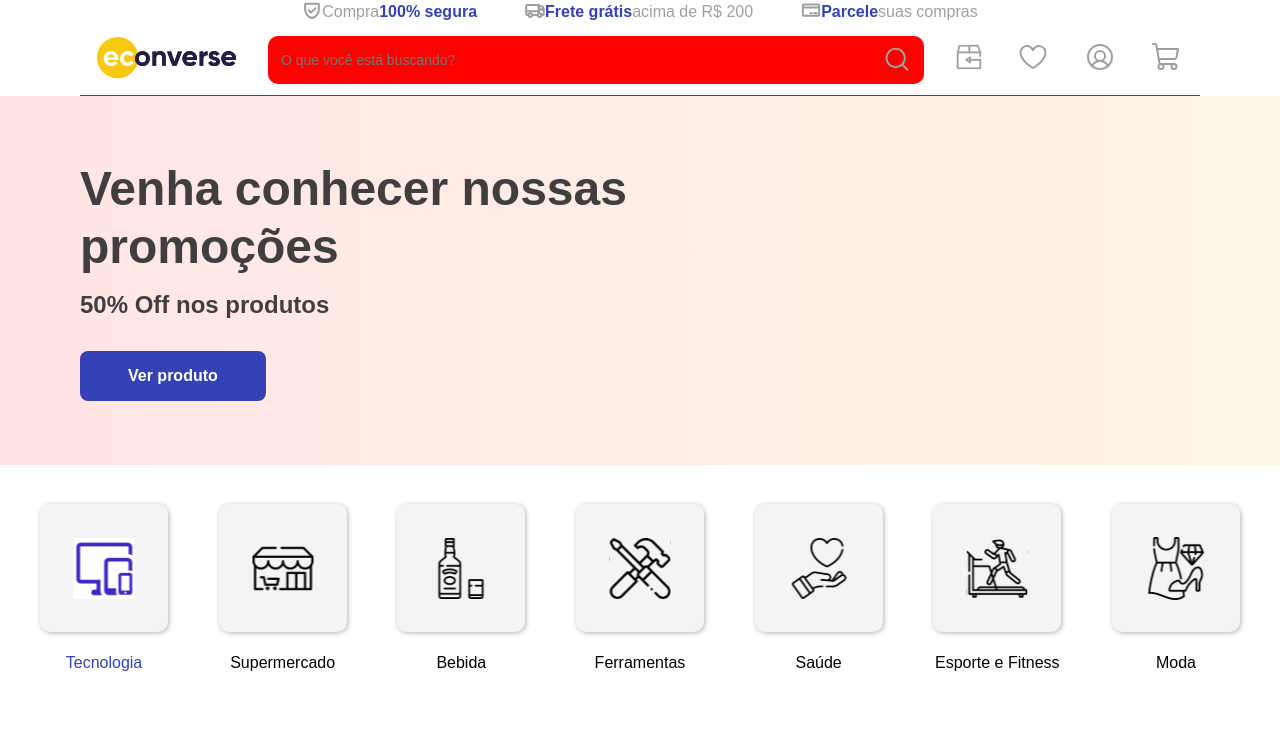
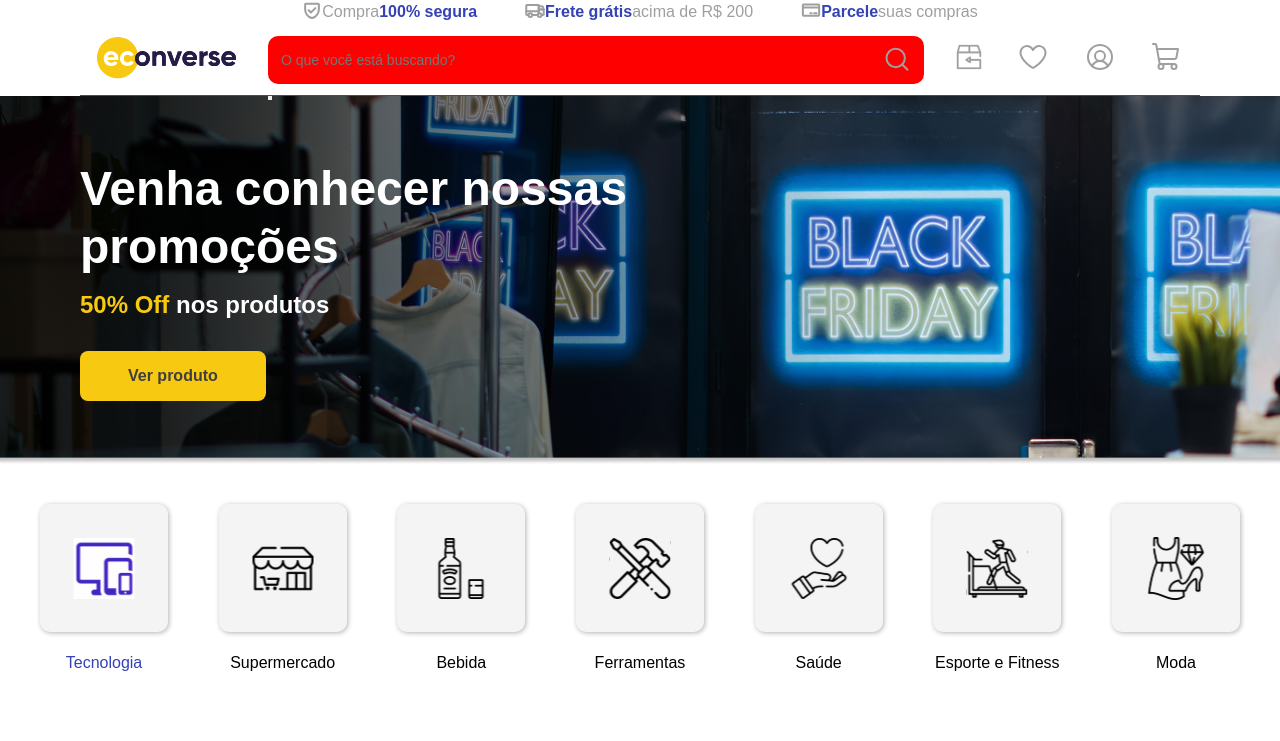
Before and after one commit to rebecaCaroba/teste-front-end, a Next.js app: page / in a window 1280 px wide. Shown: the top 741 px of the page. Built offline with nearby package versions, Linux system fonts and the light colour scheme; no server answers.

Commit message:
Ajustando componente Hero

```diff
--- a/src/components/Hero/index.tsx
+++ b/src/components/Hero/index.tsx
@@ -6,7 +6,9 @@ export function Hero() {
             <div className="hero-container">
                 <div className="hero-content">
                     <h1>Venha conhecer nossas promoções</h1>
-                    <p className="hero-discount">50% Off nos produtos</p>
+                    <p className="hero-discount">
+                        <span>50% Off</span> nos produtos
+                    </p>
                     <button className="hero-button">Ver produto</button>
                 </div>
             </div>
--- a/src/components/Hero/style.scss
+++ b/src/components/Hero/style.scss
@@ -2,12 +2,16 @@
 
 .hero {
     width: 100%;
-    background: linear-gradient(90deg, #FFE5E5 0%, #FFF5E5 100%);
+    background-image: url('../../../public/Banner.png');
+    background-size: cover;
+    background-position: center;
+    background-repeat: no-repeat;
     padding: 4rem 5rem;
 
     @media (max-width: 768px) {
         padding: 2rem 1.5rem;
     }
+
 
     .hero-container {
         max-width: 1200px;
@@ -17,7 +21,7 @@
             max-width: 600px;
 
             h1 {
-                color: $c-gray-500;
+                color: $c-white;
                 font-size: 48px;
                 font-weight: 700;
                 line-height: 1.2;
@@ -29,16 +33,20 @@
             }
 
             .hero-discount {
-                color: $c-gray-500;
+                color: $c-white;
                 font-size: 24px;
                 font-weight: 600;
                 margin-bottom: 2rem;
+
+                span {
+                    color: $c-yellow;
+                }
             }
 
             .hero-button {
                 padding: 1rem 3rem;
-                background-color: $c-blue;
-                color: $c-white;
+                background-color: $c-yellow;
+                color: $c-gray-500;
                 border: none;
                 border-radius: 8px;
                 font-size: 16px;
@@ -47,7 +55,7 @@
                 transition: all 0.3s;
 
                 &:hover {
-                    background-color: darken($c-blue, 10%);
+                    background-color: darken($c-yellow, 10%);
                     transform: translateY(-2px);
                 }
             }
```
Also changed, not shown: public/Banner.png (renamed from public/Group 2414.png).
